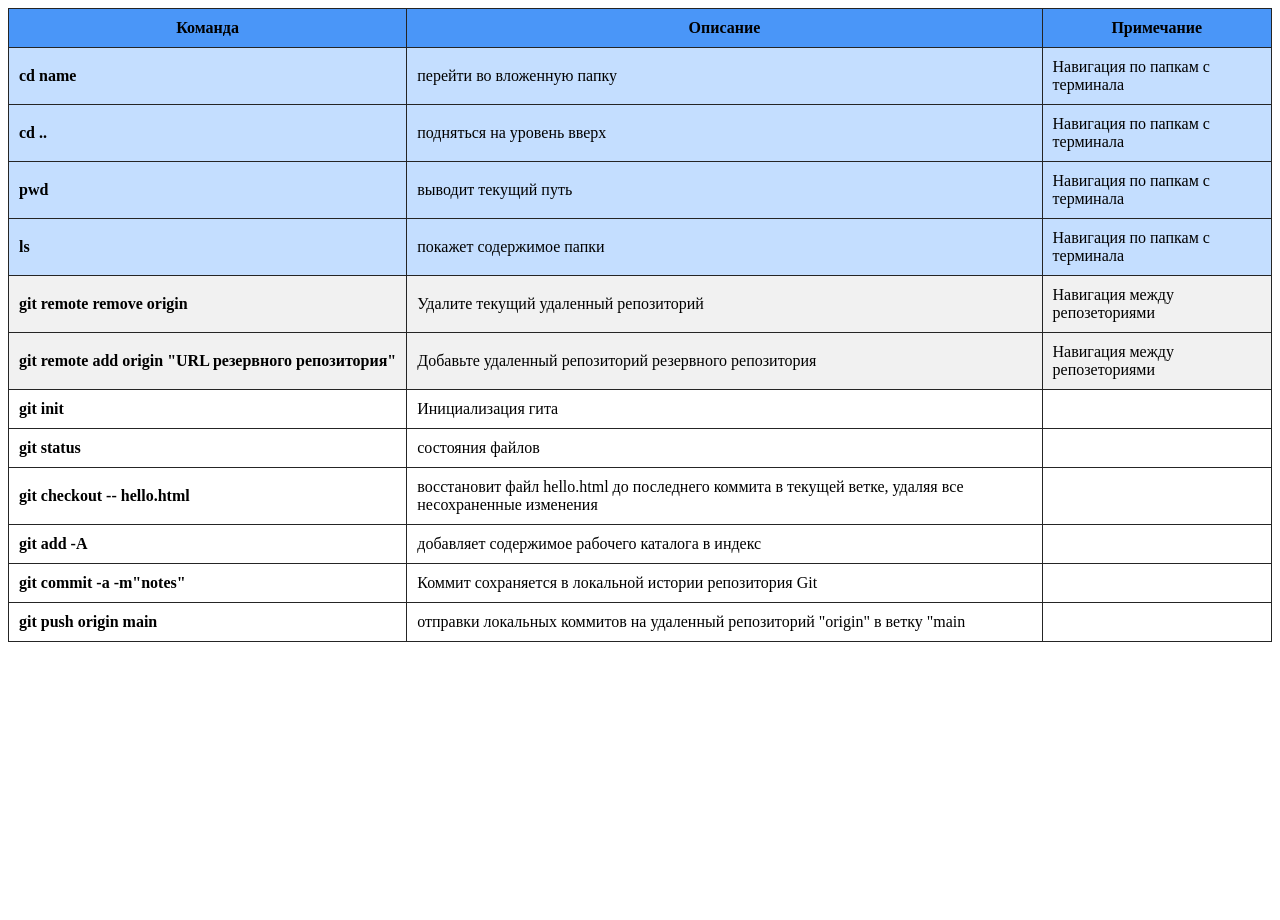
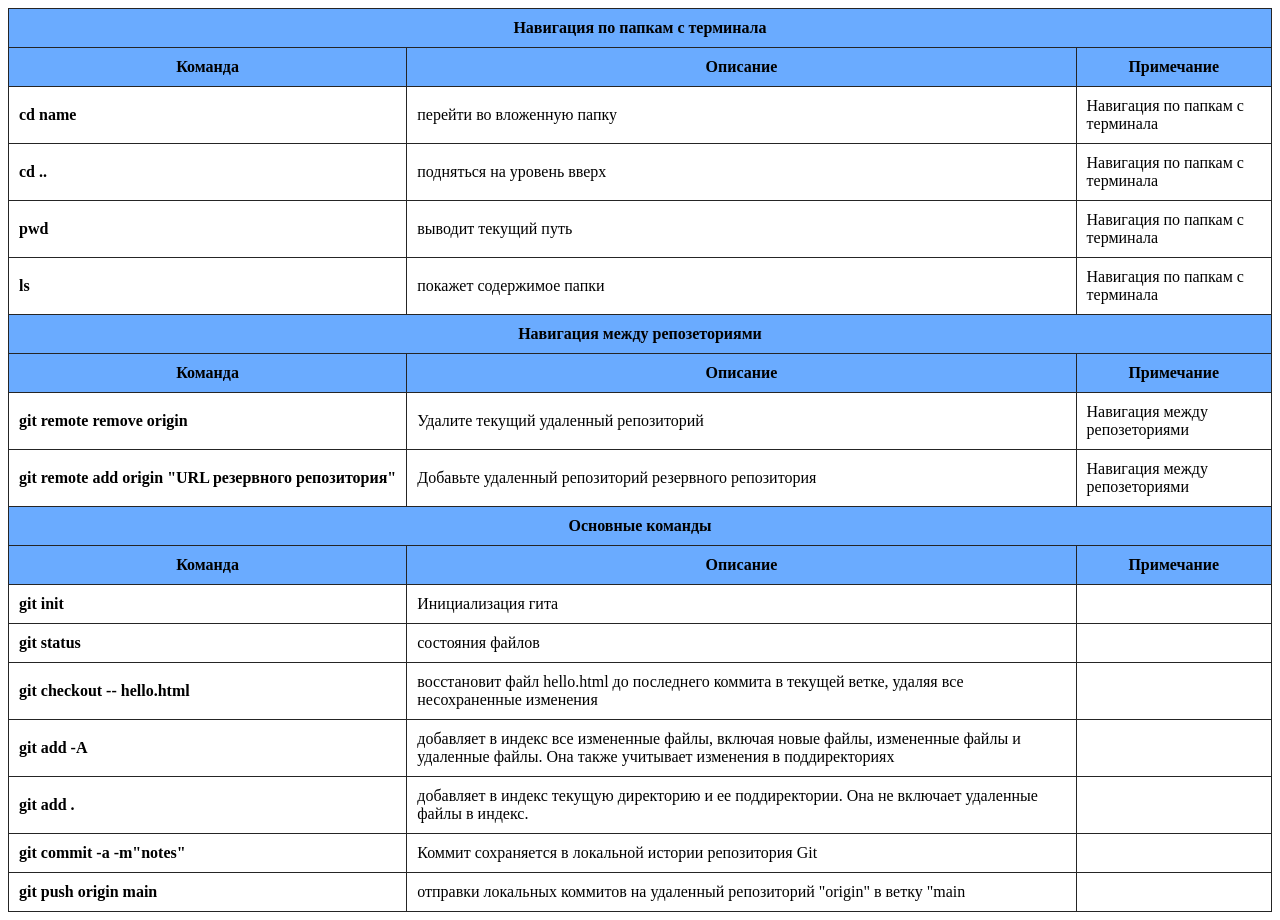
Before and after one commit to SanchesTest/gitHowTo, a plain HTML site: page index.html in a window 1280 px wide. Before the commit the page ends 800 px from the top, so only its background shows below. Drawn offline with Linux system fonts and the light colour scheme.

Commit message:
notes and styles for table

```diff
--- a/git.css
+++ b/git.css
@@ -6,7 +6,7 @@ th, td {
     border: 1px solid #252525;
 }
 th {
-    background-color: #4a96f8;
+    background-color: #6aabff;
 }
 td:first-child {
     font-weight: bold;
--- a/index.html
+++ b/index.html
@@ -8,43 +8,60 @@
 </head>
 <body>
     <table>
-        <thead>
+        <tbody>
+            <tr>
+                <th colspan="3">Навигация по папкам с терминала</th>
+            </tr>
             <tr>
                 <th>Команда</th>
                 <th>Описание</th>
                 <th>Примечание</th>
             </tr>
-        </thead>
-        <tbody>
-            <tr style="background-color: #c4deff;">
+            <tr>
                 <td>cd name</td>
                 <td>перейти во вложенную папку</td>
                 <td>Навигация по папкам с терминала</td>
             </tr>
-            <tr style="background-color: #c4deff;">
+            <tr>
                 <td>cd ..</td>
                 <td>подняться на уровень вверх</td>
                 <td>Навигация по папкам с терминала</td>
             </tr>
-            <tr style="background-color: #c4deff;">
+            <tr>
                 <td>pwd</td>
                 <td>выводит текущий путь</td>
                 <td>Навигация по папкам с терминала</td>
             </tr>
-            <tr style="background-color: #c4deff;">
+            <tr>
                 <td>ls</td>
                 <td>покажет содержимое папки</td>
                 <td>Навигация по папкам с терминала</td>
             </tr>
-            <tr style="background-color: #f1f1f1;">
+            <tr>
+                <th colspan="3">Навигация между репозеториями</th>
+            </tr>
+            <tr>
+                <th>Команда</th>
+                <th>Описание</th>
+                <th>Примечание</th>
+            </tr>
+            <tr>
                 <td>git remote remove origin</td>
                 <td>Удалите текущий удаленный репозиторий</td>
                 <td>Навигация между репозеториями</td>
             </tr>
-            <tr style="background-color: #f1f1f1;">
+            <tr>
                 <td>git remote add origin "URL резервного репозитория"</td>
                 <td>Добавьте удаленный репозиторий резервного репозитория</td>
                 <td>Навигация между репозеториями</td>
+            </tr>
+            <tr>
+                <th colspan="3">Основные команды</th>
+            </tr>
+            <tr>
+                <th>Команда</th>
+                <th>Описание</th>
+                <th>Примечание</th>
             </tr>
             <tr>
                 <td>git init</td>
@@ -63,7 +80,12 @@
             </tr>
             <tr>
                 <td>git add -A</td>
-                <td>добавляет содержимое рабочего каталога в индекс</td>
+                <td>добавляет в индекс все измененные файлы, включая новые файлы, измененные файлы и удаленные файлы. Она также учитывает изменения в поддиректориях</td>
+                <td></td>
+            </tr>
+            <tr>
+                <td>git add .</td>
+                <td>добавляет в индекс текущую директорию и ее поддиректории. Она не включает удаленные файлы в индекс.</td>
                 <td></td>
             </tr>
             <tr>
```
